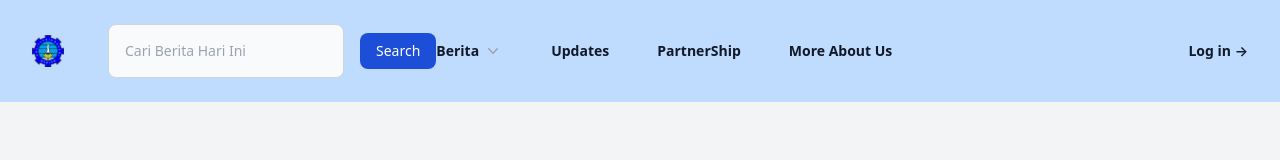
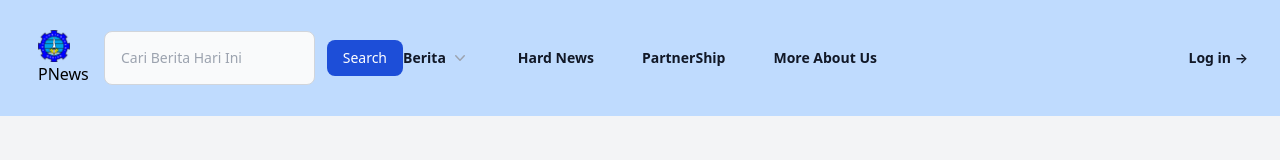
Before and after one commit to Einswald/Percobaan-Tailwind-PNM, a website: page index.html in a window 1280 px wide. Drawn offline with nearby package versions, Linux system fonts and the light colour scheme.

Commit message:
Merapikan search button - RIdwan

```diff
--- a/index.html
+++ b/index.html
@@ -7,7 +7,7 @@
     <meta name="viewport" content="width=device-width, initial-scale=1.0">
     <link href="https://cdn.jsdelivr.net/npm/tailwindcss@2.2.19/dist/tailwind.min.css" rel="stylesheet">
     <link rel="icon" href="img/Logo Politeknik Negeri Madiun.png" type="image/png">
-    <title>Website Berita</title>
+    <title>PNews</title>
 </head>
 
 <body class="font-sans bg-gray-100">
@@ -15,13 +15,18 @@
     <!-- Header -->
     <header class="bg-blue-200 fixed top-0 w-full z-50">
         <nav class="mx-auto flex max-w-7xl items-center justify-between p-6 lg:px-8" aria-label="Global">
-            <div class="flex flex-row items-center gap-x-6">
-                <a href="#" class="-m-1.5 p-1.5 w-16"> <span class="sr-only">Politeknik Negeri Madiun</span>
-                    <img class="h-8 w-auto" src="img/Logo Politeknik Negeri Madiun.png"
-                        alt="">
+            <div class="flex lg:flex-1">
+                <a href="#" class="-m-2.0 p-1.5">
+                    <span class="sr-only">Politeknik Negeri Madiun</span>
+                    <img class="h-8 w-auto" src="/img/Logo Politeknik Negeri Madiun.png" alt="">
+                    <div style="font: bold; display: flex; text-align: center;  padding: auto; padding: 0px; margin: 0 auto; width: 60px;">
+                        <h1>PNews</h1>
+                    </div>
                 </a>
+
+
                 <!-- Search button -->
-                <form class="flex items-center gap-x-4">
+                <form class="search-bar flex items-center justify-between  gap-x-3">
                     <label for="default-search"
                         class="mb-2 text-sm font-medium text-gray-900 sr-only dark:text-white">Search</label>
                     <div class="relative">
@@ -32,7 +37,11 @@
                     <button type="submit"
                         class="text-white bg-blue-700 hover:bg-blue-800 focus:ring-4 focus:outline-none focus:ring-blue-300 font-medium rounded-lg text-sm px-4 py-2 dark:bg-blue-600 dark:hover:bg-blue-700 dark:focus:ring-blue-800">Search</button>
                 </form>
+
             </div>
+
+
+
 
             <div class="flex lg:hidden">
                 <button type="button"
@@ -45,6 +54,7 @@
                     </svg>
                 </button>
             </div>
+
             <div class="hidden lg:flex lg:gap-x-12">
 
                 <div class="relative" onmouseover="toggleProductMenu(true)" onmouseout="toggleProductMenu(false)">
@@ -58,6 +68,7 @@
                                 clip-rule="evenodd" />
                         </svg>
                     </button>
+
 
                     <!-- Product flyout menu -->
                     <div
@@ -77,7 +88,7 @@
                     </div>
                 </div>
 
-                <a href="#" class="text-sm font-semibold leading-6 text-gray-900 hover:text-blue-500">Updates</a>
+                <a href="#" class="text-sm font-semibold leading-6 text-gray-900 hover:text-blue-500">Hard News</a>
                 <a href="#" class="text-sm font-semibold leading-6 text-gray-900 hover:text-blue-500">PartnerShip</a>
                 <a href="#" class="text-sm font-semibold leading-6 text-gray-900 hover:text-blue-500">More About Us</a>
             </div>
@@ -93,6 +104,7 @@
     </header>
 
     <!-- Konten Website -->
+
     <!-- ... -->
 
     <script>
@@ -110,4 +122,6 @@
 
 </body>
 
+
+
 </html>
```
